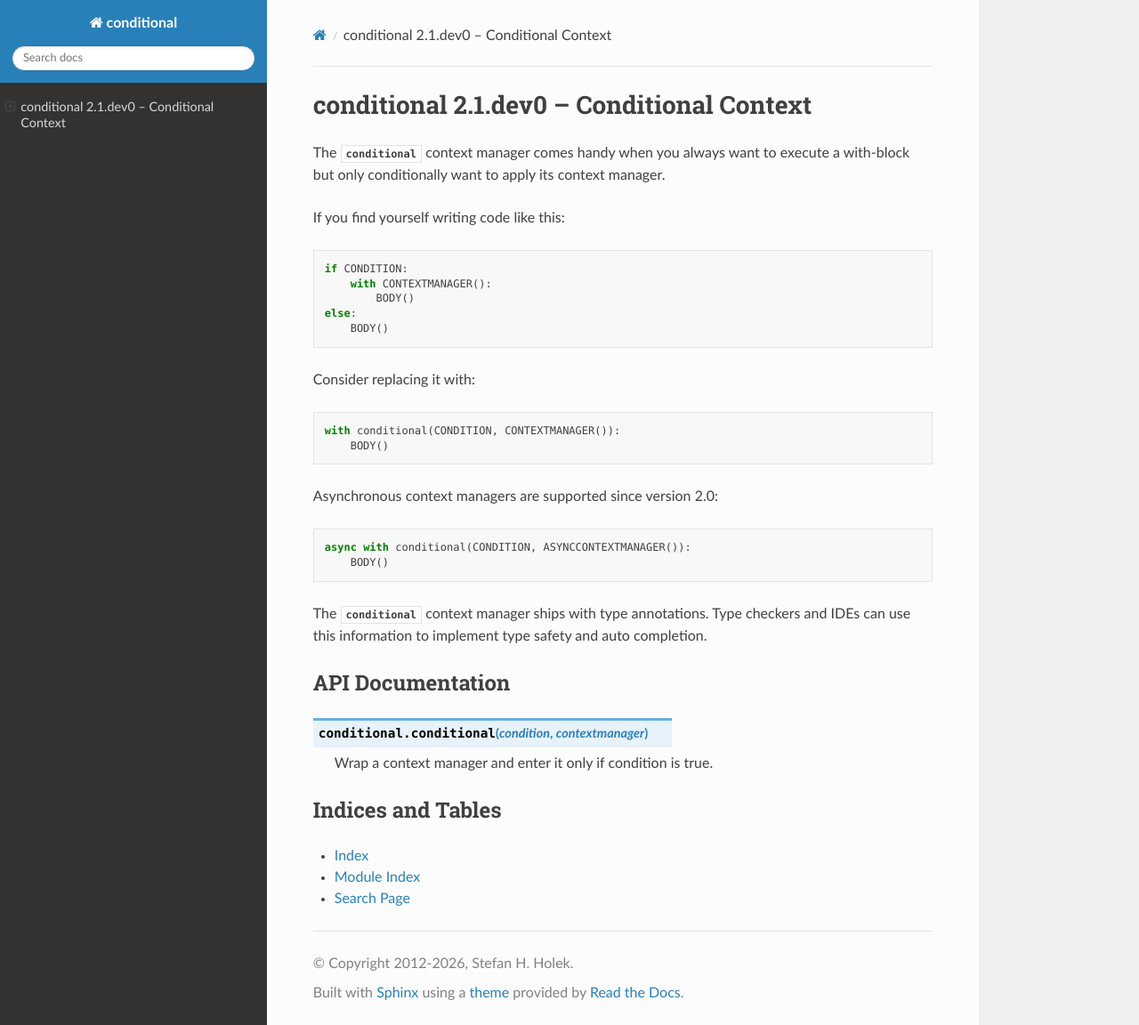
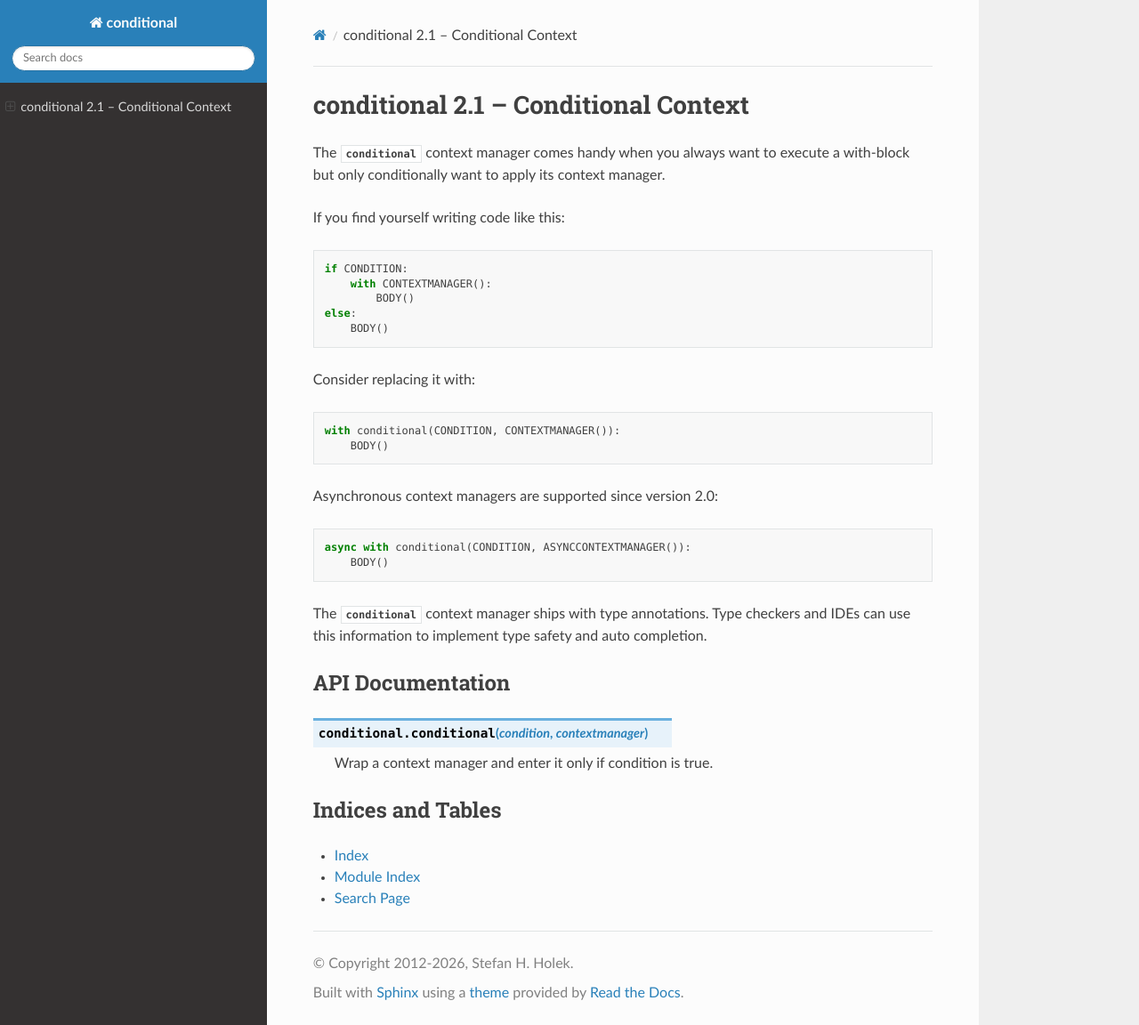
Before and after one commit to stefanholek/conditional, a Sphinx documentation site: the page built from docs/index.rst, in a window 1280 px wide and 1152 px high. Shown: the whole window at 89% size. Built offline with Sphinx 7.4.7 and the Read the Docs theme 3.1.0, drawn with Linux system fonts in a browser that asks for light colours.

Commit message:
Prepare conditional 2.1.

```diff
--- a/CHANGES.rst
+++ b/CHANGES.rst
@@ -1,7 +1,7 @@
 Changelog
 =========
 
-2.1 - Unreleased
+2.1 - 2027-07-04
 ----------------
 
 - Remove deprecated license classifier.
--- a/docs/conf.py
+++ b/docs/conf.py
@@ -48,9 +48,9 @@
 # built documents.
 #
 # The full version, including alpha/beta/rc tags.
-release = '2.1.dev0'
+release = '2.1'
 # The short X.Y version.
-version = '2.1.dev0'
+version = '2.1'
 
 # The language for content autogenerated by Sphinx. Refer to documentation
 # for a list of supported languages.
```
